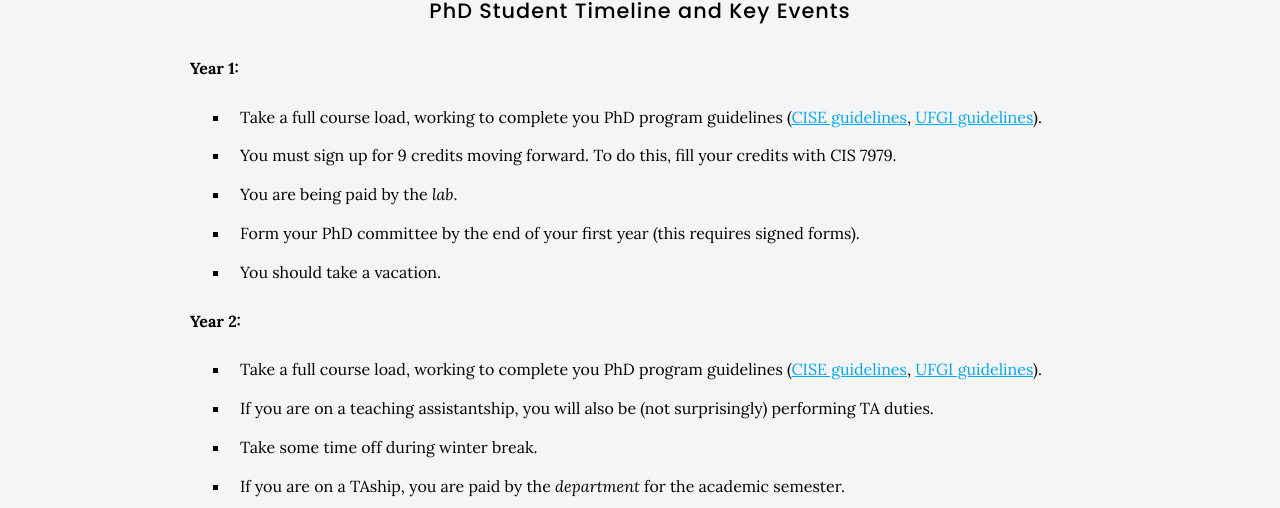
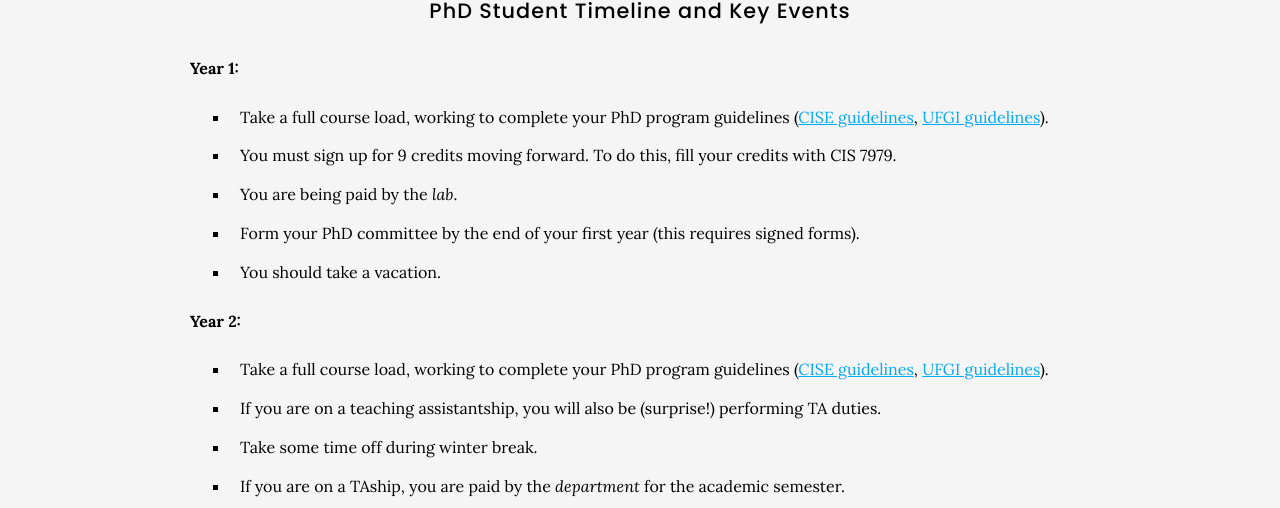
Before and after one commit to graim/GraimLabWebsite, a Jekyll site: the page built from onboarding/index.md, in a window 1280 px wide. Shown: the part 353-861 px from the top of the page. Built offline with Jekyll 4.4.1, drawn with Linux system fonts in a browser that asks for light colours; nearby versions of some CDN libraries.

Commit message:
Update index.md
fixing a typo

```diff
--- a/onboarding/index.md
+++ b/onboarding/index.md
@@ -12,15 +12,15 @@ nav:
 ## PhD Student Timeline and Key Events
 
 **Year 1:**
-- Take a full course load, working to complete you PhD program guidelines ([CISE guidelines](https://www.cise.ufl.edu/academics/graduate/phd/), [UFGI guidelines](http://ufgi.ufl.edu/grad-program/graduate-policies/)).
+- Take a full course load, working to complete your PhD program guidelines ([CISE guidelines](https://www.cise.ufl.edu/academics/graduate/phd/), [UFGI guidelines](http://ufgi.ufl.edu/grad-program/graduate-policies/)).
 - You must sign up for 9 credits moving forward. To do this, fill your credits with CIS 7979.
 - You are being paid by the _lab_.
 - Form your PhD committee by the end of your first year (this requires signed forms).
 - You should take a vacation.
 
 **Year 2:**
-- Take a full course load, working to complete you PhD program guidelines ([CISE guidelines](https://www.cise.ufl.edu/academics/graduate/phd/), [UFGI guidelines](http://ufgi.ufl.edu/grad-program/graduate-policies/)).
-- If you are on a teaching assistantship, you will also be (not surprisingly) performing TA duties.
+- Take a full course load, working to complete your PhD program guidelines ([CISE guidelines](https://www.cise.ufl.edu/academics/graduate/phd/), [UFGI guidelines](http://ufgi.ufl.edu/grad-program/graduate-policies/)).
+- If you are on a teaching assistantship, you will also be (surprise!) performing TA duties.
 - Take some time off during winter break.
 - If you are on a TAship, you are paid by the _department_ for the academic semester.
 - If you are not on a TAship, you are on a Research Assistantship (RA) and are paid by the _lab_.
```
